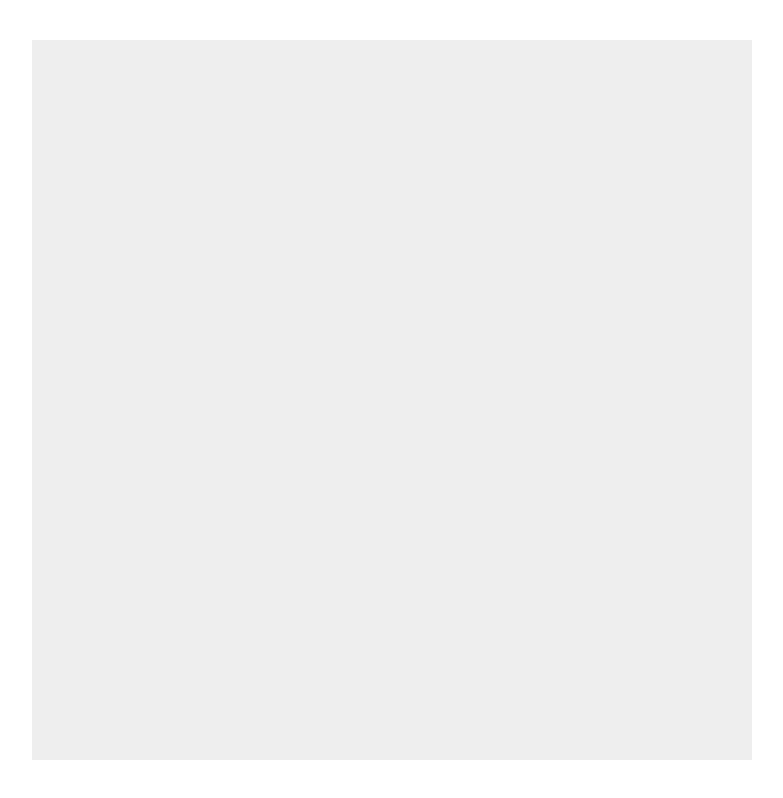
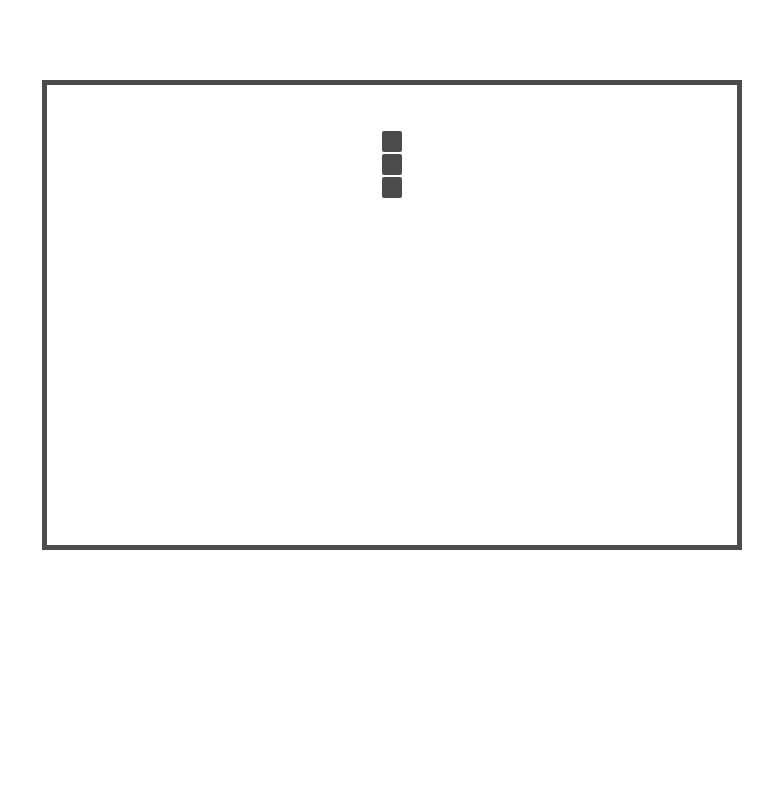
Before and after one commit to KellanLi/gluttonous-snake, a Vue app: page / in a window 1280 px wide. Shown: the whole page, without its empty margins (248-1031 px from the left). Built offline with nearby package versions, Linux system fonts and the light colour scheme.

Commit message:
feat: 完成区域基本布局以及渲染逻辑

```diff
--- a/src/App.vue
+++ b/src/App.vue
@@ -3,9 +3,13 @@ import PlayBoard from './components/play-board.vue';
 </script>
 
 <template>
-  <div>
+  <div class="app">
     <PlayBoard />
   </div>
 </template>
 
-<style lang="less" scoped></style>
+<style lang="less" scoped>
+.app {
+  margin: auto;
+}
+</style>
--- a/src/components/play-board.vue
+++ b/src/components/play-board.vue
@@ -1,13 +1,96 @@
-<script setup lang="ts"></script>
+<script setup lang="ts">
+import { CSSProperties, onMounted, reactive } from 'vue';
+import { config } from '../const';
+import { PosT } from '../type';
+
+const { initialValue } = config;
+
+const ItemType = Object.freeze({
+  EMPTY: 0,
+  SNAKE_BODY: 1,
+  SNAKE_HEAD: 2,
+  FOOD: 3,
+});
+
+type ItemTypeT = (typeof ItemType)[keyof typeof ItemType];
+
+/**
+ * 用来存储元素类型的矩阵，0为空、1为蛇身、2为蛇头、3为食物
+ */
+const itemsMatrix = reactive<ItemTypeT[][]>(
+  Array(config.height)
+    .fill(null)
+    .map(() => Array(config.width).fill(ItemType.EMPTY)),
+);
+
+const updateMatrix = (pos: PosT, itemType: ItemTypeT) => {
+  const [x, y] = pos;
+  itemsMatrix[x][y] = itemType;
+};
+
+const boardContainerStyle: CSSProperties = {
+  gridTemplateColumns: `repeat(${config.width}, 1fr)`,
+  gridTemplateRows: `repeat(${config.height}, 1fr)`,
+};
+
+onMounted(() => {
+  // 挂载时初始化蛇的位置
+  updateMatrix(initialValue.snakeHeadPos, ItemType.SNAKE_HEAD);
+  initialValue.snakeBodyPos.forEach((pos) =>
+    updateMatrix(pos, ItemType.SNAKE_BODY),
+  );
+});
+</script>
 
 <template>
-  <div class="board"></div>
+  <div class="board">
+    <div class="board__inner">
+      <div class="board__item-container" :style="boardContainerStyle">
+        <template v-for="(rows, outerIndex) in itemsMatrix">
+          <div
+            v-for="(value, innerIndex) in rows"
+            :key="`${outerIndex}${innerIndex}${value}`"
+            class="item"
+            :class="{
+              'item-snake':
+                value === ItemType.SNAKE_BODY || value === ItemType.SNAKE_HEAD,
+            }"
+          />
+        </template>
+      </div>
+    </div>
+  </div>
 </template>
 
 <style scoped lang="less">
 .board {
-  background-color: #eee;
-  width: 90vh;
-  height: 90vh;
+  border: solid 5px rgba(0, 0, 0, 0.7);
+  width: 90vw;
+  max-width: 690px;
+  margin: auto;
+  margin-top: 10vh;
+
+  &__inner {
+    padding-top: 66.66%;
+    position: relative;
+  }
+
+  &__item-container {
+    display: grid;
+    gap: 2px;
+    position: absolute;
+    top: 0;
+    left: 0;
+    bottom: 0;
+    right: 0;
+
+    .item {
+      border-radius: 2px;
+    }
+
+    .item-snake {
+      background-color: rgba(0, 0, 0, 0.7);
+    }
+  }
 }
 </style>
--- /dev/null
+++ b/src/const.ts
@@ -0,0 +1,22 @@
+import { PosT } from './type';
+
+export const config = {
+  /** 蛇移动的速度 */
+  speed: {
+    slow: 1,
+    medium: 2,
+    fast: 3,
+  },
+  /** 区域的宽度：30格 */
+  width: 31,
+  /** 区域的高度：20格 */
+  height: 20,
+  /** 初始值 */
+  initialValue: {
+    snakeHeadPos: [4, 15] as PosT,
+    snakeBodyPos: [
+      [2, 15],
+      [3, 15],
+    ] as PosT[],
+  },
+};
--- a/src/style.less
+++ b/src/style.less
@@ -1,90 +1,4 @@
-:root {
-	font-family: Inter, Avenir, Helvetica, Arial, sans-serif;
-	font-size: 16px;
-	line-height: 24px;
-	font-weight: 400;
-
-	color-scheme: light dark;
-	color: rgba(255, 255, 255, 0.87);
-	background-color: #242424;
-
-	font-synthesis: none;
-	text-rendering: optimizeLegibility;
-	-webkit-font-smoothing: antialiased;
-	-moz-osx-font-smoothing: grayscale;
-	-webkit-text-size-adjust: 100%;
+* {
+  padding: 0;
+  margin: 0;
 }
-
-a {
-	font-weight: 500;
-	color: #646cff;
-	text-decoration: inherit;
-}
-a:hover {
-	color: #535bf2;
-}
-
-a {
-	font-weight: 500;
-	color: #646cff;
-	text-decoration: inherit;
-}
-a:hover {
-	color: #535bf2;
-}
-
-body {
-	margin: 0;
-	display: flex;
-	place-items: center;
-	min-width: 320px;
-	min-height: 100vh;
-}
-
-h1 {
-	font-size: 3.2em;
-	line-height: 1.1;
-}
-
-button {
-	border-radius: 8px;
-	border: 1px solid transparent;
-	padding: 0.6em 1.2em;
-	font-size: 1em;
-	font-weight: 500;
-	font-family: inherit;
-	background-color: #1a1a1a;
-	cursor: pointer;
-	transition: border-color 0.25s;
-}
-button:hover {
-	border-color: #646cff;
-}
-button:focus,
-button:focus-visible {
-	outline: 4px auto -webkit-focus-ring-color;
-}
-
-.card {
-	padding: 2em;
-}
-
-#app {
-	max-width: 1280px;
-	margin: 0 auto;
-	padding: 2rem;
-	text-align: center;
-}
-
-@media (prefers-color-scheme: light) {
-	:root {
-		color: #213547;
-		background-color: #ffffff;
-	}
-	a:hover {
-		color: #747bff;
-	}
-	button {
-		background-color: #f9f9f9;
-	}
-}
--- /dev/null
+++ b/src/type.ts
@@ -0,0 +1 @@
+export type PosT = [number, number];
```
